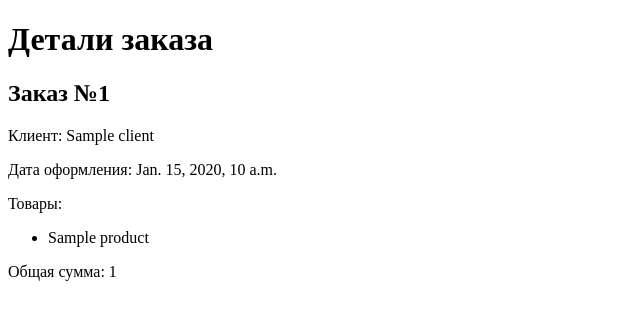
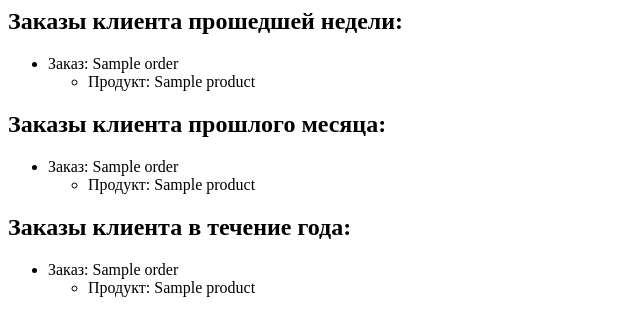
Before and after one commit to kirillorlo/myproject, a Django app: template myapp/templates/myapp/order_detail.html in a window 1280 px wide. Shown: the top 336 px of the page, without its empty margins (0-640 px from the left). Run offline with Django 3.2, Linux system fonts and the light colour scheme; the template is opened without the code that fills it: most values are stand-ins (such as "Sample title", 1, 10 or a date in 2020).

Commit message:
sql_django

```diff
--- a/myapp/templates/myapp/order_detail.html
+++ b/myapp/templates/myapp/order_detail.html
@@ -1,46 +1,53 @@
-<!DOCTYPE html>
-<html>
-<head>
-    <title>Детали заказа</title>
-</head>
-<body>
-    <h1>Детали заказа</h1>
-    <h2>Заказ №{{ order.id }}</h2>
-    <p>Клиент: {{ order.client }}</p>
-    <p>Дата оформления: {{ order.order_date }}</p>
-    <p>Товары:</p>
-    <ul>
-        {% for product in order.products.all %}
-            <li>{{ product.name }}</li>
-        {% endfor %}
-    </ul>
-    <p>Общая сумма: {{ order.total_amount }}</p>
-</body>
-</html>
-
-<!-- <h2>Orders for the Last Week:</h2>
+<h2>Заказы клиента прошедшей недели:</h2>
 <ul>
     {% for order in orders_last_week %}
-        <li>{{ order.str }}</li>
+        <li>
+            Заказ: {{ order }}
+            <ul>
+                {% for product in order.products.all %}
+                    <li>
+                        Продукт: {{ product.name }}
+                    </li>
+                {% endfor %}
+            </ul>
+        </li>
     {% empty %}
-        <li>No orders found.</li>
+        <li>Заказов нет</li>
     {% endfor %}
 </ul>
 
-<h2>Orders for the Last Month:</h2>
+<h2>Заказы клиента прошлого месяца:</h2>
 <ul>
     {% for order in orders_last_month %}
-        <li>{{ order.str }}</li>
+        <li>
+            Заказ: {{ order }}
+            <ul>
+                {% for product in order.products.all %}
+                    <li>
+                        Продукт: {{ product.name }}
+                    </li>
+                {% endfor %}
+            </ul>
+        </li>
     {% empty %}
-        <li>No orders found.</li>
+        <li>Заказов нет</li>
     {% endfor %}
 </ul>
 
-<h2>Orders for the Last Year:</h2>
+<h2>Заказы клиента в течение года:</h2>
 <ul>
     {% for order in orders_last_year %}
-        <li>{{ order.str }}</li>
+        <li>
+            Заказ: {{ order }}
+            <ul>
+                {% for product in order.products.all %}
+                    <li>
+                        Продукт: {{ product.name }}
+                    </li>
+                {% endfor %}
+            </ul>
+        </li>
     {% empty %}
-        <li>No orders found.</li>
+        <li>Заказов нет</li>
     {% endfor %}
-</ul> -->
+</ul>
```
Also changed, not shown: myapp/views.py (+21 -18 lines), db.sqlite3, 1 other file.
